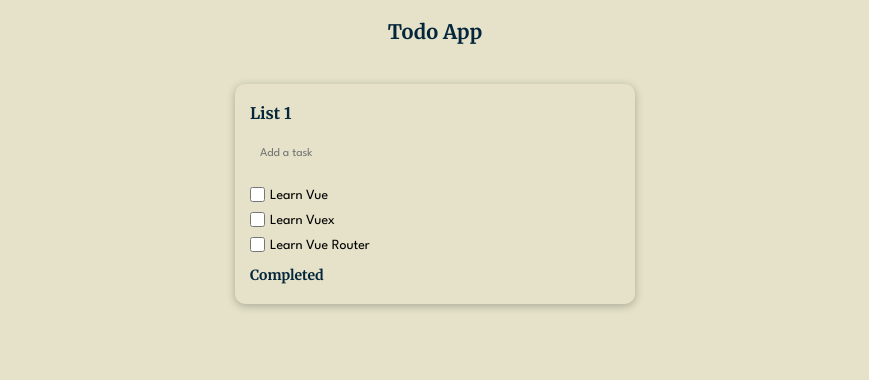
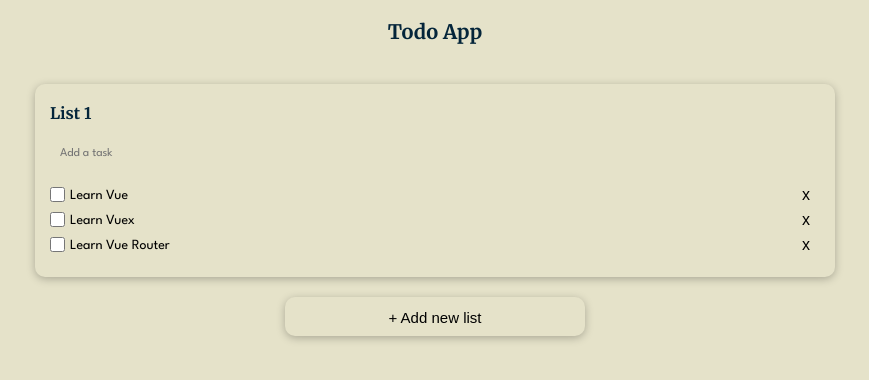
Before and after one commit to tripathishashikant/todo, a Vue app: page / in a window 1280 px wide. Shown: the top 380 px of the page, without its empty margins (205-1074 px from the left). Built offline with nearby package versions, Linux system fonts and the light colour scheme.

Commit message:
Delete task feature added.

```diff
--- a/src/assets/scss/_mixins.scss
+++ b/src/assets/scss/_mixins.scss
@@ -54,7 +54,7 @@
 @mixin btn($fontSize: 1.4rem, $color: $bone, $bg: $tangaroa) {
   font-family: $fontLeagueSpartan;
   position: relative;
-  padding: 1rem 2rem 0.8rem;
+  padding: 1.2rem 2rem 0.8rem;
   font-size: $fontSize;
   line-height: 1;
   color: $color;
--- a/src/assets/scss/_variables.scss
+++ b/src/assets/scss/_variables.scss
@@ -27,12 +27,14 @@ $ourterSpace: #24403b;
 $winterGreenDream: #558981;
 $steelTeal: #5e8f87;
 $desaturatedCyan: #67958e;
+
+$aliceBlue: #f0f8ff;
 /* --- colors ends --- */
 
 /* --- global variables starts --- */
 $button: (
-  'button, .button, [type=submit], [type=reset], [type=button]'
-) !default;
+  'button:not(.nostyle), .button, [type=submit], [type=reset], [type=button]'
+  ) !default;
 /* --- global variables ends --- */
 
 /* --- media queries starts --- */
--- a/src/components/global/BaseCard.vue
+++ b/src/components/global/BaseCard.vue
@@ -6,11 +6,12 @@
 
 <style lang="scss" scoped>
 .card {
+  width: 100%;
+  max-width: 80rem;
+  padding: 1.5rem;
+  margin: 2rem auto;
   border-radius: 1rem;
   box-shadow: 0 0.2rem 0.8rem rgba($black, 0.26);
-  padding: 1.5rem;
-  margin: 2rem auto;
-  max-width: 40rem;
-  width: 100%;
+  overflow: hidden;
 }
 </style>
--- /dev/null
+++ b/src/components/modules/AddList.vue
@@ -0,0 +1,76 @@
+<template>
+  <section class="addList">
+    <label v-show="listnameVisible" class="addList__label">
+      <input
+        ref="addlistname"
+        id="addList"
+        class="addList__input"
+        type="text"
+        placeholder="New list name"
+        v-model="listname"
+        @keydown.enter="addNewList()" />
+    </label>
+    <button v-show="!listnameVisible" class="addList__btn nostyle"
+      @click.stop="setListnameVisibility">+ Add new
+      list</button>
+  </section>
+</template>
+
+<script>
+export default {
+  name: 'addList',
+  props: ['lists'],
+  emits: ['emit:addNewList'],
+  data() {
+    return {
+      listname: null,
+      listnameVisible: false,
+    };
+  },
+  methods: {
+    setListnameVisibility() {
+      this.listnameVisible = true;
+      setTimeout(() => {
+        this.$refs.addlistname.focus();
+      }, 350);
+    },
+    addNewList() {
+      const newList = {
+        id: new Date().valueOf(),
+        name: this.listname,
+        todos: [],
+      };
+      this.$emit('emit:addNewList', newList);
+      this.listnameVisible = false;
+    },
+  },
+};
+</script>
+
+<style lang="scss" scoped>
+.addList {
+  width: 100%;
+  max-width: 30rem;
+  border-radius: 1rem;
+  box-shadow: 0 0.2rem 0.8rem rgba($black, 0.26);
+
+  &__input {
+    width: 100%;
+    min-height: 4rem;
+    font-size: 1.5rem;
+    cursor: pointer;
+    outline: 0 none;
+    border-color: transparent;
+    background: transparent;
+  }
+
+  &__btn {
+    width: 100%;
+    padding: 1rem 0 0.8rem;
+    font-size: 1.5rem;
+    cursor: pointer;
+    border-color: transparent;
+    background: transparent;
+  }
+}
+</style>
--- a/src/components/modules/CompletedList.vue
+++ b/src/components/modules/CompletedList.vue
@@ -1,5 +1,5 @@
 <template>
-  <article class="completed">
+  <article v-show="showCompletedList" class="completed">
     <h3 class="completed__title">Completed</h3>
     <ul class="completed__tasks">
       <template v-for="{ id, title, completed } in list.todos" :key="id">
@@ -20,11 +20,22 @@ export default {
   components: {
     TheTask,
   },
+  computed: {
+    showCompletedList() {
+      return this.list.todos.some((todo) => todo.completed === true);
+    },
+  },
 };
 </script>
 
 <style lang="scss" scoped>
 .completed {
+  padding: 0.5rem 0;
+
+  &__completed {
+    padding: 0.5rem 0;
+  }
+
   &__tasks {
     padding-left: 0;
   }
--- a/src/components/modules/PendingList.vue
+++ b/src/components/modules/PendingList.vue
@@ -1,5 +1,5 @@
 <template>
-  <section class="pending">
+  <section v-show="showPendingList" class="pending">
     <ul class="pending__tasks">
       <template v-for="{ id, title, completed } in list.todos" :key="id">
         <li v-if="!completed" class="pending__task">
@@ -19,17 +19,53 @@ export default {
   components: {
     TheTask,
   },
+  computed: {
+    showPendingList() {
+      return this.list.todos.some((todo) => todo.completed === false);
+    },
+  },
 };
 </script>
 
 <style lang="scss" scoped>
 .pending {
+  padding: 0.5rem 0;
+
   &__tasks {
     padding-left: 0;
   }
 
   &__task {
+    position: relative;
     padding-bottom: 0;
+
+    &:hover {
+      background-color: $aliceBlue;
+
+      &:before,
+      &:after {
+        background-color: $aliceBlue;
+      }
+    }
+
+    &:before,
+    &:after {
+      content: '';
+      display: block;
+      width: 100%;
+      height: 100%;
+      position: absolute;
+      top: 0;
+      background-color: transparent;
+    }
+
+    &:before {
+      left: -100%;
+    }
+
+    &:after {
+      right: -100%;
+    }
   }
 }
 </style>
--- a/src/components/modules/TheTask.vue
+++ b/src/components/modules/TheTask.vue
@@ -10,6 +10,7 @@
         @click="toggleCompleted(listID, id)">
     </label>
     <p class="task__title">{{ title }}</p>
+    <button class="task__delete nostyle" @click="deleteTask(listID, id)">x</button>
   </section>
 </template>
 
@@ -17,7 +18,7 @@
 export default {
   name: 'theTask',
   props: ['listID', 'id', 'title', 'checked'],
-  inject: ['toggleCompleted'],
+  inject: ['toggleCompleted', 'deleteTask'],
   data() {
     return {
       completed: this.checked,
@@ -50,5 +51,21 @@ export default {
     line-height: normal;
     padding: 0.1rem 0 0;
   }
+
+  &__delete {
+    padding: 0 0.5rem;
+    position: absolute;
+    top: 50%;
+    right: 00.5rem;
+    transform: translateY(-50%);
+    font-size: 1.6rem;
+    cursor: pointer;
+    border: 0 none;
+    background: transparent;
+
+    &:hover {
+      outline: 0.1rem solid $tangaroa;
+    }
+  }
 }
 </style>
--- a/src/components/modules/TodoApp.vue
+++ b/src/components/modules/TodoApp.vue
@@ -4,9 +4,7 @@
       <app-header :title="title"></app-header>
     </section>
     <main class="app__content">
-      <base-card>
-        <todo-list :lists="lists"></todo-list>
-      </base-card>
+      <todo-list :lists="lists"></todo-list>
     </main>
   </section>
 </template>
@@ -51,8 +49,11 @@ export default {
   },
   provide() {
     return {
+      lists: this.lists,
       toggleCompleted: this.toggleCompleted,
       addTask: this.addTask,
+      addNewList: this.addNewList,
+      deleteTask: this.deleteTask,
     };
   },
   methods: {
@@ -79,6 +80,21 @@ export default {
         }
       }
     },
+    deleteTask(listID, id) {
+      for (let i = 0; i < this.lists.length; i += 1) {
+        if (this.lists[i].id === listID) {
+          for (let j = 0; j < this.lists[i].todos.length; j += 1) {
+            if (this.lists[i].todos[j].id === id) {
+              this.lists[i].todos.splice(j, 1);
+              break;
+            }
+          }
+        }
+      }
+    },
+    addNewList(newList) {
+      this.lists.push(newList);
+    },
   },
 };
 </script>
--- a/src/components/modules/TodoList.vue
+++ b/src/components/modules/TodoList.vue
@@ -1,5 +1,7 @@
 <template>
-  <article class="list" v-for="list in lists" :key="list.id">
+  <section class="list">
+    <base-card v-for="list in lists" :key="list.id">
+      <article class="list__article">
         <h2 class="list__title">{{ list.name }}</h2>
         <section class="list__addTask">
           <add-task :listID="list.id"></add-task>
@@ -11,36 +13,44 @@
           <completed-list :list="list"></completed-list>
         </section>
       </article>
+    </base-card>
+    <section class="list__newList">
+      <add-list :lists="lists" @emit:addNewList="addNewList"></add-list>
+    </section>
+  </section>
 </template>
 
 <script>
 import PendingList from './PendingList.vue';
 import CompletedList from './CompletedList.vue';
 import AddTask from './AddTask.vue';
+import AddList from './AddList.vue';
 
 export default {
   name: 'todoList',
-  props: ['lists'],
+  inject: ['lists', 'addNewList'],
   components: {
     PendingList,
     CompletedList,
     AddTask,
+    AddList,
   },
 };
 </script>
 
 <style lang="scss" scoped>
 .list {
+  padding: 0 1.5rem;
+
   &__title {
     padding: 0.5rem 0;
   }
 
-  &__pending {
-    padding: 0.5rem 0;
-  }
-
-  &__completed {
-    padding: 0.5rem 0;
+  &__newList {
+    display: flex;
+    flex-flow: row nowrap;
+    justify-content: center;
+    align-items: center;
   }
 }
 </style>
```
Lines whose indentation alone changed are shown as unchanged.
